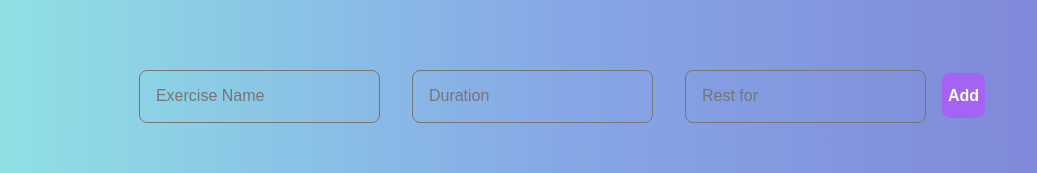
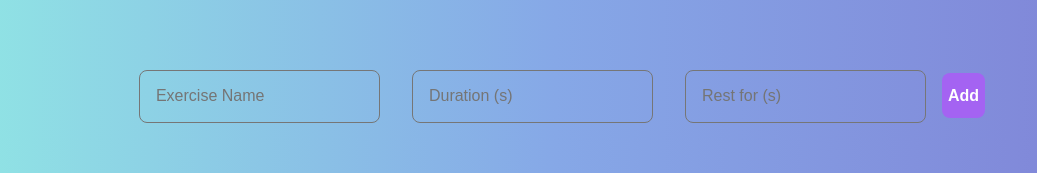
Before and after one commit to flcf/workouttimerproj, a React (Create React App) app: page /CreateWorkout in a window 1280 px wide. Both pictures are taken after typing "Sample" into the empty fields and a click on the button "Create". Shown: the part 234-407 px from the top of the page, without its empty margins (86-1123 px from the left). Built offline with nearby package versions, Linux system fonts and the light colour scheme.

Commit message:
No-negative values

```diff
--- a/src/Containers/CreateWorkoutPage.js
+++ b/src/Containers/CreateWorkoutPage.js
@@ -168,18 +168,16 @@ const CreateWorkoutPage=()=>{
         //not executing this when tempExerciesList length is 0... (but should remove thise all together??)
         //this condition passed even though length already 0...
         if( tempExerciseList.length > 0) {
-            console.log("The ExerciseList that is being rendered")
-            console.log(tempExerciseList);
+
             return <div>
                 <CreateWorkoutBox exerciseList={tempExerciseList} deleteCallback={handleCallback} />
                 {renderPreview()}
-                {console.log("Reached end of exerciseList render")}
+
                 </div>
 
 
 
         } else{
-            {console.log("only Render preview ran")}
             {renderPreview()}
         }
     }
@@ -240,9 +238,9 @@ const CreateWorkoutPage=()=>{
                     <input type="text" placeholder="Exercise Name" className="pa3 input-reset ba br3 bg-transparent ma3 hover-white "
                             name="exerciseName" id="exerciseName" ref={eNameRef} />
 
-                    <input type="number" placeholder="Duration" className="pa3 input-reset ba br3 bg-transparent ma3 hover-white"
+                    <input type="number" min="0" placeholder="Duration (s)" className="pa3 input-reset ba br3 bg-transparent ma3 hover-white"
                             name="duration" id="duration" ref={durationRef} />
-                    <input type="number" placeholder="Rest for" className="pa3 input-reset ba br3 bg-transparent ma3 hover-white"
+                    <input type="number" min="0" placeholder="Rest for (s)" className="pa3 input-reset ba br3 bg-transparent ma3 hover-white"
                            ref={restRef}    />
                     <button form="addWorkout"  className=' white b bn-ns br3  bg-light-purple hover-bg-dark-blue addButton' >Add</button>
 
```
